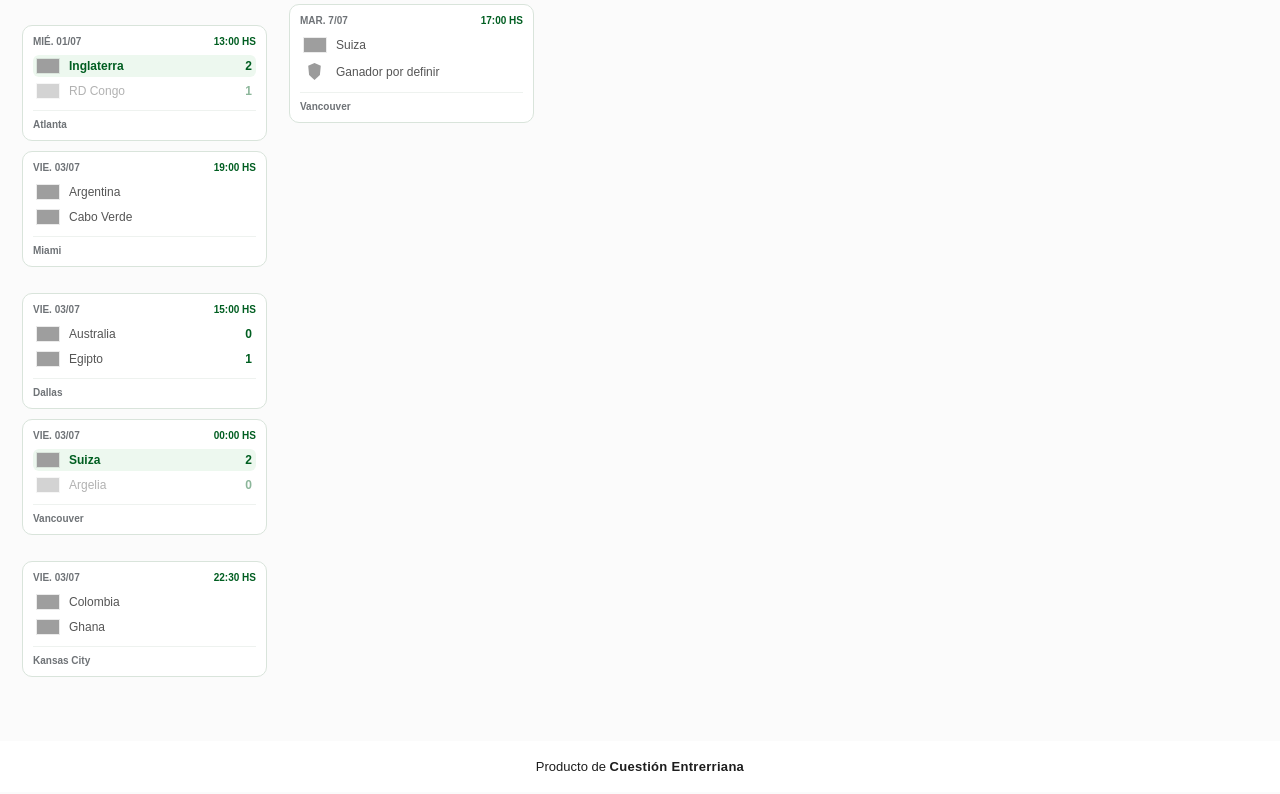
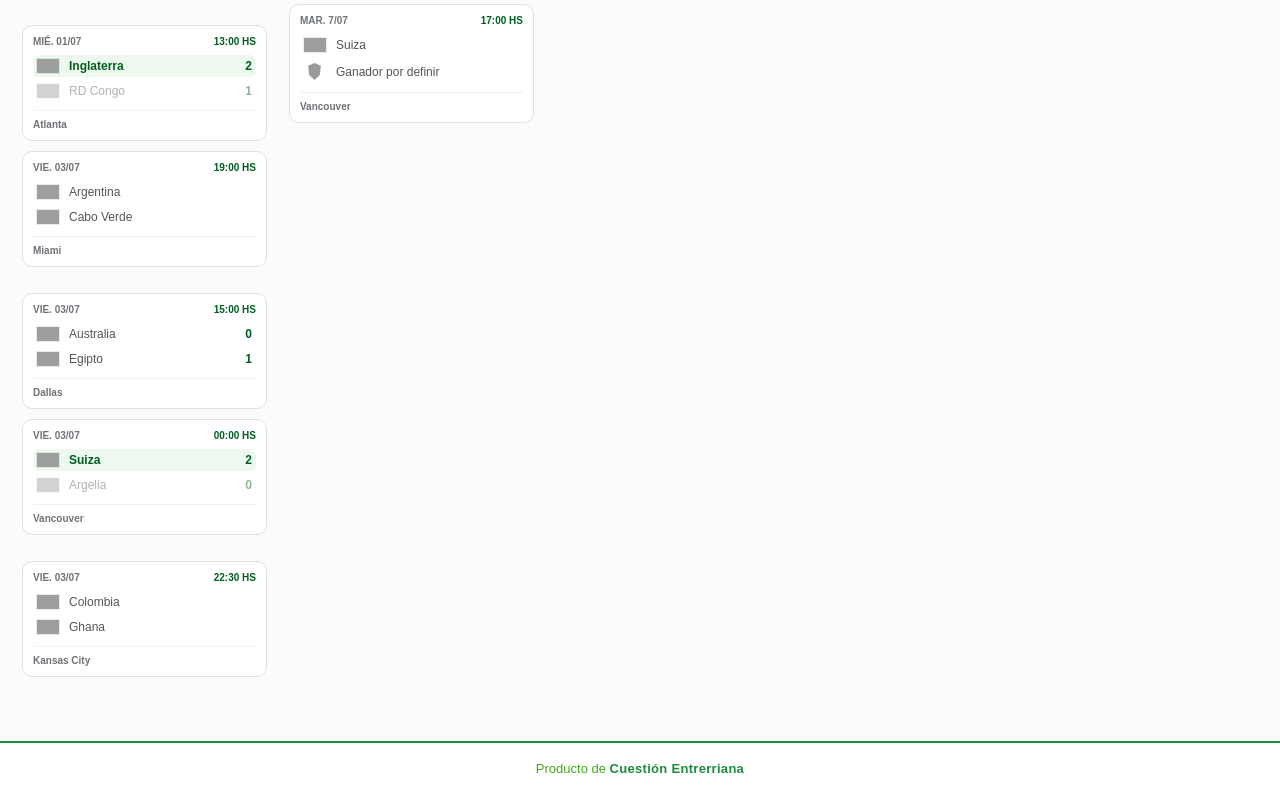
Before and after one commit to carmelocalder/bracket-mundial-ce, a plain HTML site: page index.html in a window 1280 px wide. Shown: the part 1506-2300 px from the top of the page. Drawn offline with Linux system fonts and the light colour scheme; grey boxes are pictures that could not be loaded.

Commit message:
Update style.css

```diff
--- a/style.css
+++ b/style.css
@@ -406,14 +406,14 @@ font-size:16px;
   padding:18px;
   text-align:center;
   font-size:13px;
-  color:##44a81a;
+  color:#44a81a;
   background:#fff;
-  border-top:2px solid ##1d8b3d;
+  border-top:2px solid #1d8b3d;
   font-family:Arial,Helvetica,sans-serif;
 }
 
 .ce-footer strong{
-  color:##1d8b3d;
+  color:#1d8b3d;
   letter-spacing:.3px;
 }
 .match::before,
```
